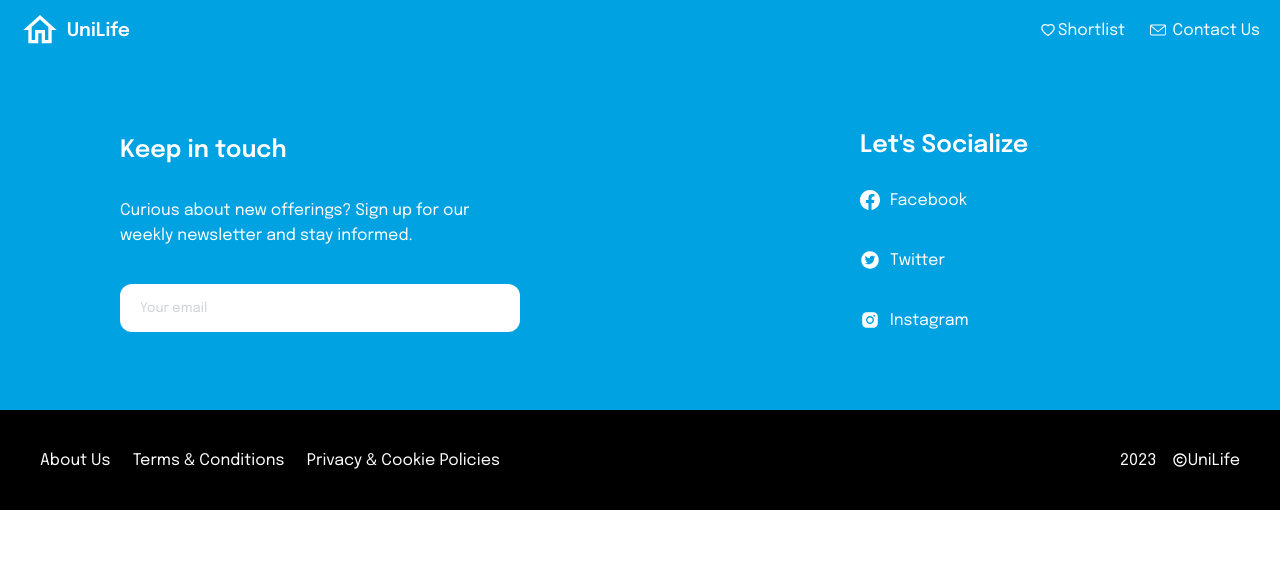
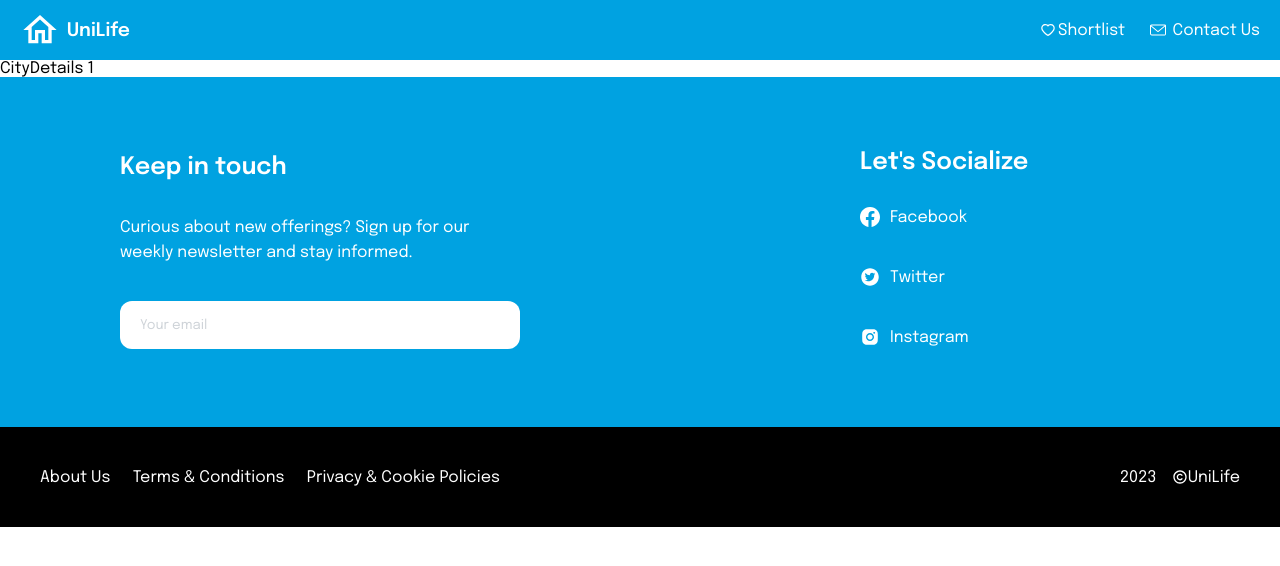
Before and after one commit to Asadlion92/UniLife-Unit-6, a React (Vite) app: page /see-all-cities/cityDetails/1 in a window 1280 px wide. Shown: the top 566 px of the page. Built offline with nearby package versions, Linux system fonts and the light colour scheme.

Commit message:
was able to get useParams to work and dispaly product ID

```diff
--- a/src/App.jsx
+++ b/src/App.jsx
@@ -5,6 +5,7 @@ import Header from './components/Header/Header'
 import Homepage from './pages/Homepage/Homepage'
 import Footer from './components/Footer/Footer'
 import SeeAllCities from './pages/SeeAllCities/SeeAllCities'
+import CityDetails from './pages/CityDetails/CityDetails'
 
 function App() {
 
@@ -14,6 +15,7 @@ function App() {
       <Routes>
         <Route path='/' element={<Homepage />} />
         <Route path='/see-all-cities' element={<SeeAllCities />} />
+        <Route path='see-all-cities/cityDetails/:productId' element={<CityDetails />} />
       </Routes>
       <Footer />
     </BrowserRouter>
--- /dev/null
+++ b/src/pages/CityDetails/CityDetails.jsx
@@ -0,0 +1,17 @@
+import React from 'react'
+import './CityDetails.css'
+import { useParams } from 'react-router-dom'
+
+function CityDetails() {
+
+    const {productId} = useParams()
+    // WAS ABLE TO GET USE PARAMS TO WORK AND DISPLAY THE PRODUCT ID FOR EACH CITY
+
+  return (
+    <div>
+        CityDetails {productId}
+    </div>
+  )
+}
+
+export default CityDetails
--- a/src/pages/Homepage/Homepage.jsx
+++ b/src/pages/Homepage/Homepage.jsx
@@ -15,11 +15,11 @@ function Homepage() {
   useEffect(
     ()=>{
       console.log("form is working")
-      axios.get(`https://unilife-server.herokuapp.com/cities`)
+      axios.get(`https://unilife-server.herokuapp.com/cities?limit=9`)
       .then(res=>{
         console.log(res.data.response)
         //store results in state using setCities
-        setCities(res.data.response.slice(0,9)) //slice is used to get the top 9 cities from the list
+        setCities(res.data.response)
       })
       .catch(err => console.log(err))
     }, []
--- a/src/pages/SeeAllCities/SeeAllCities.css
+++ b/src/pages/SeeAllCities/SeeAllCities.css
@@ -13,6 +13,7 @@
     justify-content: center;
     align-items: center;
     height: auto;
+    padding-bottom: 40px;
 }
 
 .city-btn {
--- a/src/pages/SeeAllCities/SeeAllCities.jsx
+++ b/src/pages/SeeAllCities/SeeAllCities.jsx
@@ -2,6 +2,8 @@ import React, {useState, useEffect} from 'react'
 import './SeeAllCities.css'
 import Slider from '../../components/Slider/Slider'
 import axios from 'axios'
+import CityDetails from '../CityDetails/CityDetails'
+import { Link } from 'react-router-dom'
 
 
 function SeeAllCities() {
@@ -29,7 +31,10 @@ function SeeAllCities() {
         />
         <h2>Search by City</h2>
         <div className='city-btn-container'>
-        {cities.map((item, index)=><button className='city-btn' key={index}><h2>{item.name}</h2></button>)}
+        {cities.map((item, index)=>
+          <Link to={`cityDetails/${item._id}`} key={index}>
+            <button className='city-btn'><h2>{item.name}</h2></button>
+          </Link>)}
         </div>
     </div>
   )
```
Also changed, not shown: src/pages/CityDetails/CityDetails.css (added).
